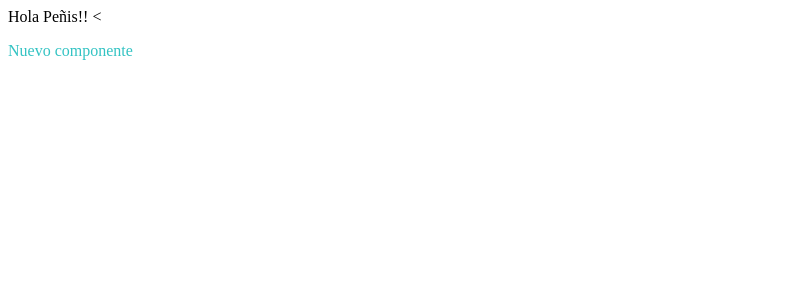
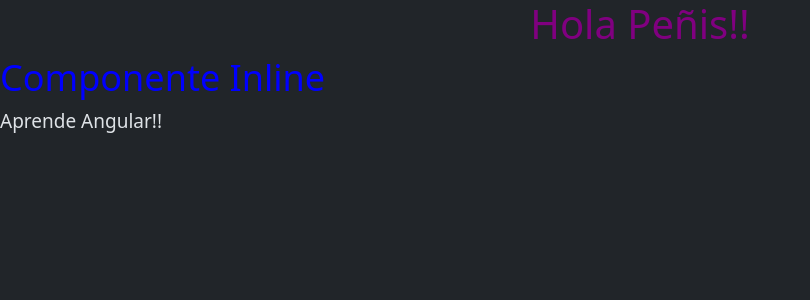
Before and after one commit to JuliaParra/Ejercicios-Angular, an Angular app: page / in a window 1280 px wide. Shown: the top 300 px of the page, without its empty margins (0-810 px from the left). Built offline with nearby package versions, Linux system fonts and the light colour scheme.

Commit message:
componente inline y descarga de Bootstrap

```diff
--- a/angular.json
+++ b/angular.json
@@ -27,9 +27,13 @@
               }
             ],
             "styles": [
-              "src/styles.css"
+               "node_modules/bootstrap/dist/css/bootstrap.min.css",
+               "src/styles.css"
             ],
-            "scripts": [],
+            "scripts": [
+              "node_modules/@popperjs/core/dist/umd/popper.min.js",
+              "node_modules/bootstrap/dist/js/bootstrap.min.js"
+            ],
             "server": "src/main.server.ts",
             "prerender": true,
             "ssr": {
--- a/package.json
+++ b/package.json
@@ -21,7 +21,10 @@
     "@angular/platform-server": "^18.2.0",
     "@angular/router": "^18.2.0",
     "@angular/ssr": "^18.2.9",
+    "@popperjs/core": "^2.11.8",
     "app-angular": "file:",
+    "boostrap": "^2.0.0",
+    "bootstrap": "^5.3.3",
     "express": "^4.18.2",
     "rxjs": "~7.8.0",
     "tslib": "^2.3.0",
--- a/src/app/app.component.html
+++ b/src/app/app.component.html
@@ -1,3 +1,11 @@
-{{titulo}}
 
-<app-nuevo-componente/>
+<div class="container">
+
+    <h1 class="text-center" style="color: purple;">{{ titulo }}</h1>
+
+
+
+</div>
+
+
+<app-componente-inline/>
--- a/src/app/app.component.ts
+++ b/src/app/app.component.ts
@@ -1,11 +1,12 @@
 import { Component } from '@angular/core';
 import { RouterOutlet } from '@angular/router';
 import { NuevoComponenteComponent } from "./nuevo-componente/nuevo-componente.component";
+import { ComponenteInlineComponent } from './componente-inline/componente-inline.component';
 
 @Component({
   selector: 'app-root',
   standalone: true,
-  imports: [RouterOutlet, NuevoComponenteComponent],
+  imports: [RouterOutlet, NuevoComponenteComponent, ComponenteInlineComponent ],
   templateUrl: './app.component.html',
   styleUrl: './app.component.css'
 })
--- a/src/app/componente-inline/componente-inline.component.ts
+++ b/src/app/componente-inline/componente-inline.component.ts
@@ -3,14 +3,19 @@
 @Component({
   selector: 'app-componente-inline',
   standalone: true,
-  imports: [],
+
   template: `
+  <h1>{{tituloComponenteInline}}</h1>
     <p>
-      componente-inline works!
+      Aprende Angular!!
     </p>
   `,
-  styles: ``
+  styles: `
+  h1{
+    color:blue;
+    font-size:36px}
+    p{font-size:19px}`
 })
 export class ComponenteInlineComponent {
-
+  tituloComponenteInline = 'Componente Inline'
 }
--- /dev/null
+++ b/src/app/interpolacion/interpolacion.component.html
@@ -0,0 +1 @@
+<p>interpolacion works!</p>
--- a/src/index.html
+++ b/src/index.html
@@ -1,5 +1,5 @@
 <!doctype html>
-<html lang="en">
+<html lang="en" data-bs-theme="dark">
 <head>
   <meta charset="utf-8">
   <title>AppAngular</title>
```
Also changed, not shown: src/app/interpolacion/interpolacion.component.ts (added, +12 -0 lines), src/app/interpolacion/interpolacion.component.css (added), 1 other file (tests, documents, lock files or other folders).
